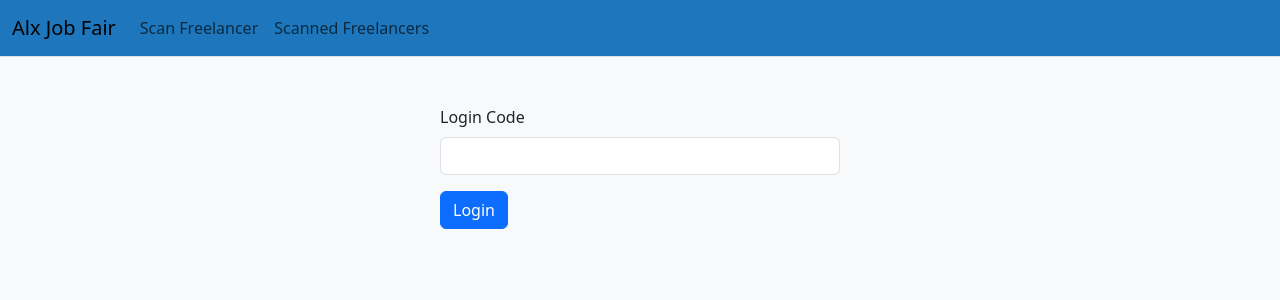
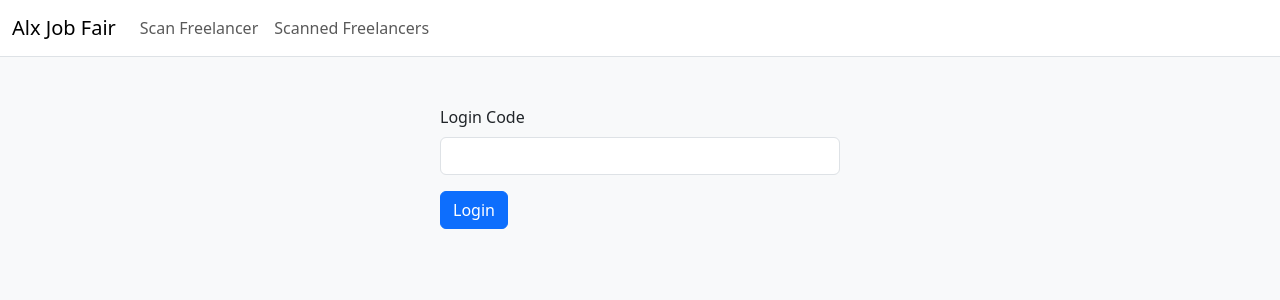
Before and after one commit to JoethonDev/AlxJobFair, a Django app: page / in a window 1280 px wide. Shown: the top 300 px of the page. Run offline with Django 4.2, Linux system fonts and the light colour scheme.

Commit message:
change navbar bg

```diff
--- a/jobscanner/templates/base.html
+++ b/jobscanner/templates/base.html
@@ -6,10 +6,6 @@
     <title>JobFair</title>
     <link href="https://cdn.jsdelivr.net/npm/bootstrap@5.3.3/dist/css/bootstrap.min.css" rel="stylesheet" integrity="sha384-QWTKZyjpPEjISv5WaRU9OFeRpok6YctnYmDr5pNlyT2bRjXh0JMhjY6hW+ALEwIH" crossorigin="anonymous">
     <style>
-        .navbar{
-            background-color: #1e77bc !important;
-        }
-
         body{
             background-color: #f8f9fa;
         }
```
